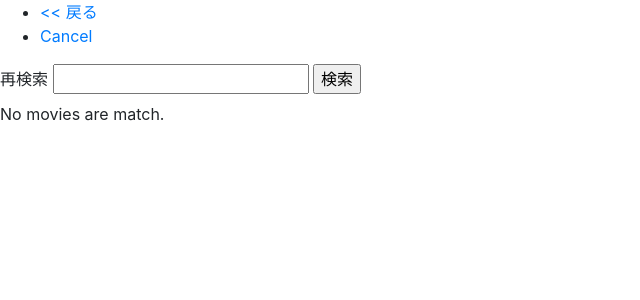
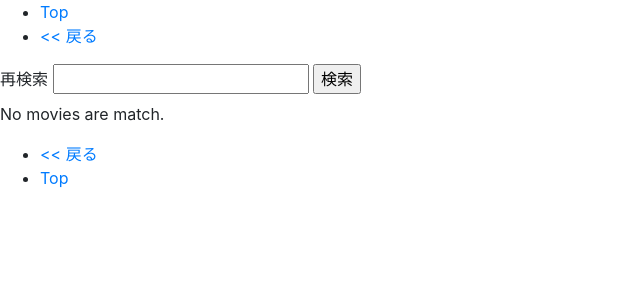
Before and after one commit to muranamihdk/cinemalog, a Django app: page /itunesstore/results/ in a window 1280 px wide. Shown: the top 300 px of the page, without its empty margins (0-640 px from the left). Run offline with Django 3.2, Linux system fonts and the light colour scheme; data that the repository does not hold is empty; some libraries are stand-ins or nearby versions.

Commit message:
Modified logbook templates design

```diff
--- a/cinemalog/itunesstore/templates/itunesstore/results.html
+++ b/cinemalog/itunesstore/templates/itunesstore/results.html
@@ -6,8 +6,8 @@
     {% if error_message %}<p><strong>{{ error_message }}</strong></p>{% endif %}
 
     <ul>
+        <li><a href="{% url 'logbook:index' %}">Top</a></li>
         <li><a href="{% url 'logbook:add' %}"><< 戻る</a></li>
-        <li><a href="{% url 'logbook:index' %}">Cancel</a></li>
     </ul>
 
     <form action="{% url 'itunesstore:results' %}" method="get">
@@ -45,4 +45,9 @@
 
     {% endif %}
 
+    <ul>
+        <li><a href="{% url 'logbook:add' %}"><< 戻る</a></li>
+        <li><a href="{% url 'logbook:index' %}">Top</a></li>
+    </ul>
+
 {% endblock %}
```
